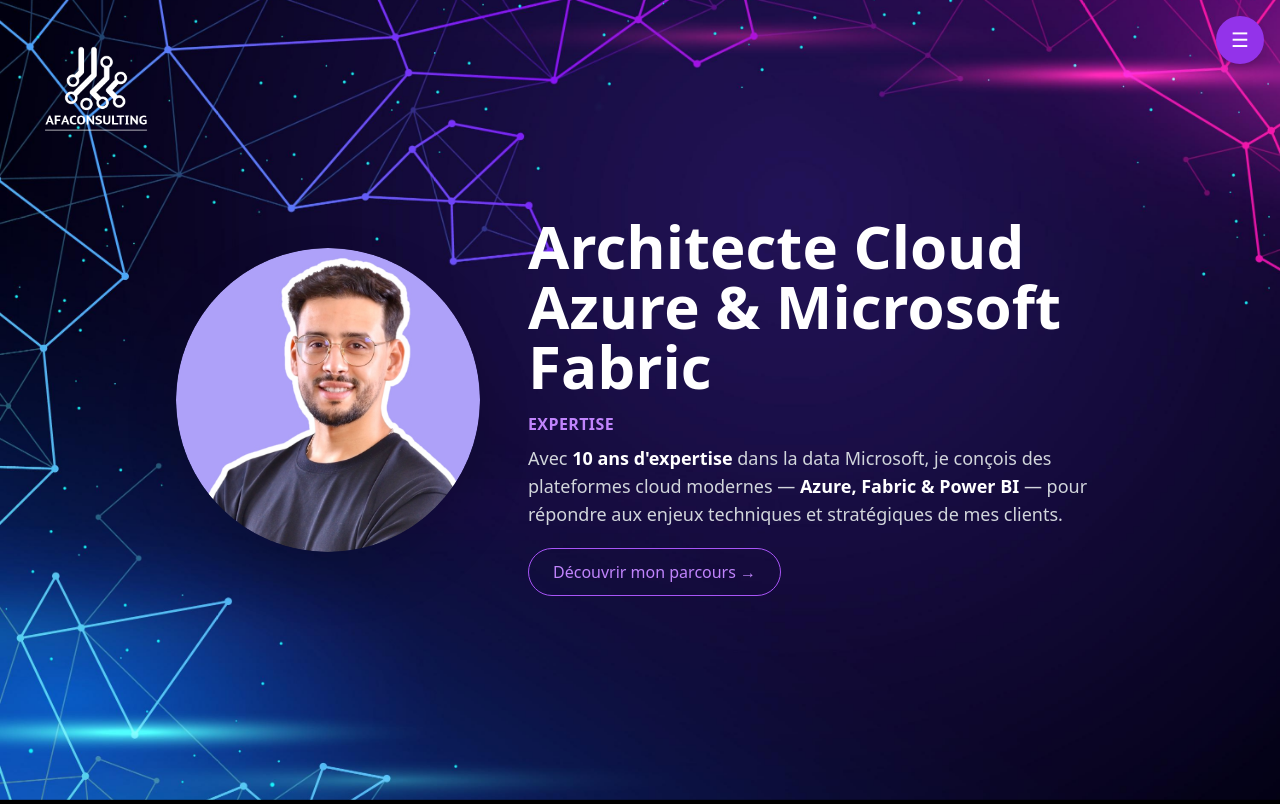
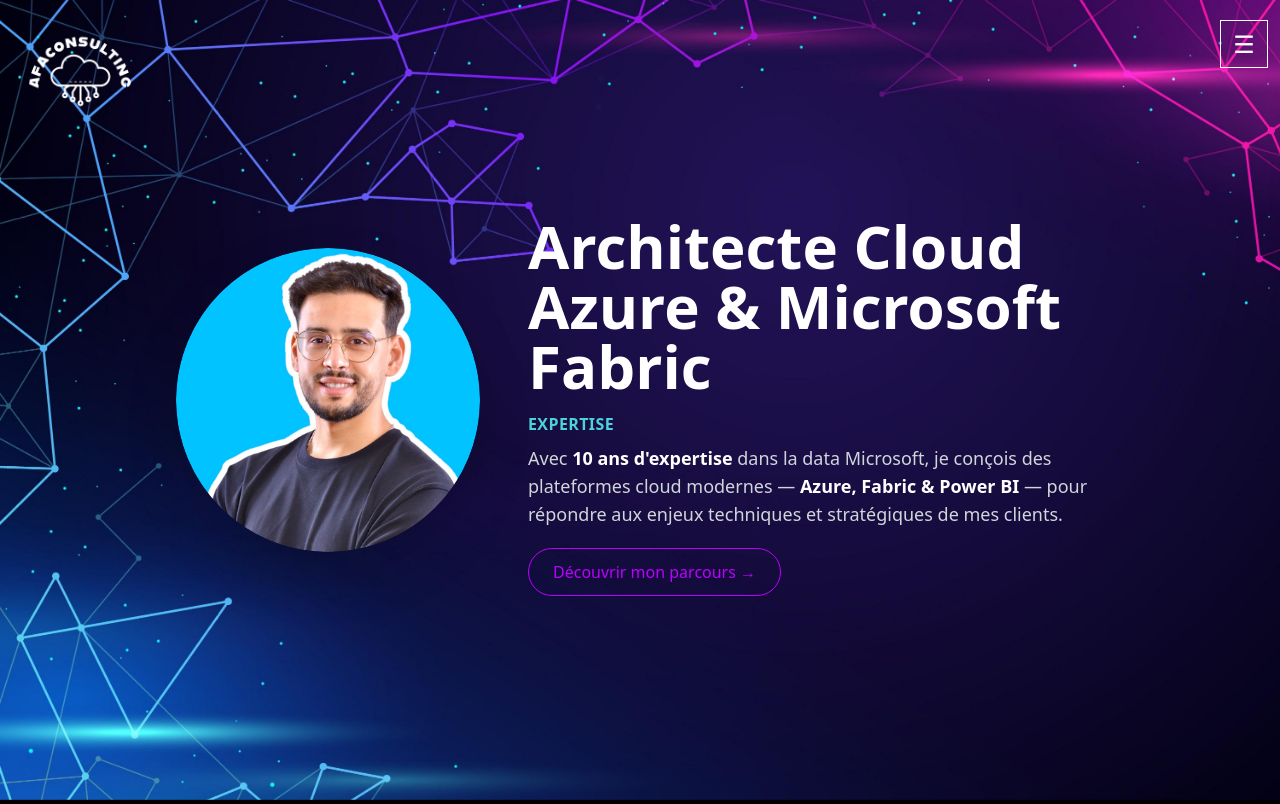
Before and after one commit to afataconsulting-ms/afataconsulting-site, a Flask app: page / in a window 1280 px wide. Shown: the top 804 px of the page. Run offline with Flask 3, Linux system fonts and the light colour scheme; some libraries are stand-ins or nearby versions.

Commit message:
improving colors and floating menu

```diff
--- a/templates/base.html
+++ b/templates/base.html
@@ -26,6 +26,8 @@
       height: 100%;
       object-fit: cover;
     }
+
+
   </style>
 </head>
 <body class="bg-black text-white font-sans">
@@ -44,21 +46,34 @@
 
   {% block content %}{% endblock %}
 
-  <!-- Bouton flottant -->
-  <div id="fabContainer" class="fixed top-2 right-2 md:top-4 md:right-4 z-40 flex flex-col items-end space-y-1 md:space-y-2 pointer-events-auto">
-    <button id="fabButton" class="bg-purple-600 hover:bg-purple-700 text-white w-8 h-8 md:w-12 md:h-12 rounded-full shadow-lg flex items-center justify-center text-base md:text-xl transition pointer-events-auto">
-      ☰
+<!-- Bouton hamburger / close -->
+<div id="fabContainer" class="fixed top-5 right-3 z-50">
+  <button id="fabButton" class="w-9 h-9 md:w-12 md:h-12 flex items-center justify-center border border-white text-white text-lg md:text-2xl bg-transparent hover:bg-white hover:text-black transition">
+    <span id="hamburgerIcon">☰</span>
+    <span id="closeIcon" style="display:none;">×</span>
   </button>
+</div>
 
-    <div id="fabSubMenu" class="hidden flex flex-col items-end space-y-1 md:space-y-2 text-right bg-transparent pointer-events-auto">
-      <a href="/" class="flex items-center space-x-2 text-white font-sans font-semibold tracking-tight hover:underline text-xs md:text-sm">Accueil</a>
-      <a href="{{ url_for('contact') }}" class="flex items-center space-x-2 text-white font-sans font-semibold tracking-tight hover:underline text-xs md:text-sm">Contactez-moi</a>
-      <div class="flex items-center space-x-2">
-        <img src="/static/svg/linkedin.svg" alt="LinkedIn" class="h-4 w-4 md:h-5 md:w-5">
-        <a href="https://www.linkedin.com/in/anas-fata-28212a85/" target="_blank" rel="noopener noreferrer" class="text-white font-sans font-semibold tracking-tight hover:underline text-xs md:text-sm">LinkedIn</a>
+
+<div id="sideMenu"
+     class="fixed top-20 right-0 h-auto min-h-[160px] w-56 text-white transform translate-x-full transition-transform duration-300 z-40 flex flex-col items-start p-4 space-y-4 shadow-lg rounded-l-xl bg-gradient-to-br from-[#1f004d]/90 to-[#0a0f2c]/90 backdrop-blur-md">
+
+  <!-- Liens -->
+  <a href="/" class="text-base font-medium hover:underline tracking-wide text-white-800">Accueil</a>
+  <a href="{{ url_for('contact') }}" class="text-base font-medium hover:underline tracking-wide text-white-800">Contactez-moi</a>
+
+  <!-- Icône LinkedIn -->
+  <div class="mt-1">
+    <a href="https://www.linkedin.com/in/anas-fata-28212a85/" target="_blank" aria-label="LinkedIn" class="hover:opacity-80">
+      <svg xmlns="http://www.w3.org/2000/svg" class="w-6 h-6" style="color: #f5f3f5;" fill="currentColor" viewBox="0 0 24 24">
+        <path d="M19 0h-14c-2.761 0-5 2.239-5 5v14c0 2.761 2.239 5 5 5h14c2.762 0 5-2.239 5-5v-14c0-2.761-2.238-5-5-5zm-11 19h-3v-10h3v10zm-1.5-11.268c-.966 0-1.75-.795-1.75-1.732s.784-1.732 1.75-1.732 1.75.795 1.75 1.732-.784 1.732-1.75 1.732zm13.5 11.268h-3v-5.604c0-3.368-4-3.113-4 0v5.604h-3v-10h3v1.43c1.396-2.586 7-2.777 7 2.476v6.094z"/>
+      </svg>
+    </a>
   </div>
+
 </div>
-  </div>
+
+
 
   <!-- Scripts -->
 <script src="https://unpkg.com/aos@2.3.1/dist/aos.js"></script>
@@ -66,17 +81,35 @@
   AOS.init({ duration: 1000, once: true });
 
 const fabButton = document.getElementById('fabButton');
-    const fabSubMenu = document.getElementById('fabSubMenu');
+const hamburgerIcon = document.getElementById('hamburgerIcon');
+const closeIcon = document.getElementById('closeIcon');
+const sideMenu = document.getElementById('sideMenu');
 
-    fabButton.addEventListener('click', () => {
-      fabSubMenu.classList.toggle('hidden');
+// Quand on clique sur le bouton principal
+fabButton.addEventListener('click', (e) => {
+  e.stopPropagation();
+  const menuOuvert = !sideMenu.classList.contains('translate-x-full');
+  if (menuOuvert) {
+    sideMenu.classList.add('translate-x-full');
+    hamburgerIcon.style.display = '';
+    closeIcon.style.display = 'none';
+  } else {
+    sideMenu.classList.remove('translate-x-full');
+    hamburgerIcon.style.display = 'none';
+    closeIcon.style.display = '';
+  }
 });
 
+// Fermer en cliquant hors du menu
 document.addEventListener('click', (event) => {
-      if (!fabButton.contains(event.target) && !fabSubMenu.contains(event.target)) {
-        fabSubMenu.classList.add('hidden');
+  if (!sideMenu.contains(event.target) && !fabButton.contains(event.target)) {
+    sideMenu.classList.add('translate-x-full');
+    hamburgerIcon.style.display = '';
+    closeIcon.style.display = 'none';
   }
 });
+
+
 </script>
 </body>
 </html>
--- a/templates/certifications_responsive.html
+++ b/templates/certifications_responsive.html
@@ -1,6 +1,6 @@
 <section class="relative py-12 md:py-24">
   <!-- Voile noir -->
-  <div class="absolute inset-0 bg-black/80"></div>
+  <div class="absolute inset-0 bg-black/10"></div>
 
   <!-- Contenu -->
   <div class="relative max-w-7xl mx-auto px-4 md:px-24">
@@ -17,7 +17,7 @@
          href="https://learn.microsoft.com/api/credentials/share/en-us/AnasFATA-1846/4F9E74F9108CCCA0?sharingId"
          target="_blank" rel="noopener noreferrer">
 
-        <img src="static/svg/azure.svg" alt="Microsoft Azure" class="w-14 h-14 mb-4">
+        <img src="static/AZ900.png" alt="Microsoft Azure" class="w-14 h-14 mb-4">
         <h3 class="text-sm sm:text-lg md:text-xl font-bold text-white mb-2 text-center">
           Microsoft Azure Notions fondamentales
         </h3>
@@ -31,7 +31,7 @@
          href="https://learn.microsoft.com/api/credentials/share/en-us/AnasFATA-1846/103C560C2B96F30C?sharingId"
          target="_blank" rel="noopener noreferrer">
 
-        <img src="static/svg/azure.svg" alt="Microsoft Azure" class="w-14 h-14 mb-4">
+        <img src="static/DP-203.png" alt="Microsoft Azure" class="w-14 h-14 mb-4">
         <h3 class="text-sm sm:text-lg md:text-xl font-bold text-white mb-2 text-center">
           Microsoft Azure Ingénierie de données
         </h3>
@@ -45,7 +45,7 @@
          href="https://learn.microsoft.com/api/credentials/share/en-us/AnasFATA-1846/58430A6D78B79B23?sharingId"
          target="_blank" rel="noopener noreferrer">
 
-        <img src="static/svg/fabric.svg" alt="Microsoft Fabric" class="w-14 h-14 mb-4">
+        <img src="static/fabric.png" alt="Microsoft Fabric" class="w-14 h-14 mb-4">
         <h3 class="text-sm sm:text-lg md:text-xl font-bold text-white mb-2 text-center">
           Microsoft Fabric Ingénierie de données
         </h3>
--- a/templates/index.html
+++ b/templates/index.html
@@ -6,13 +6,10 @@
 <header class="relative flex flex-col md:flex-row items-center justify-center px-4 md:px-6 min-h-screen overflow-hidden bg-transparent text-white">
 
 
-  <!-- Overlay noir léger si besoin -->
-   <!-- <div class="absolute inset-0 bg-black bg-opacity-50"></div>-->
-
-<a href="/" class="absolute top-4 left-4 z-20 flex items-center space-x-2">
-  <img src="/static/afa.png"
+<a href="/" class="fixed -top-12 -left-10 z-20 flex items-center space-x-2">
+  <img src="/static/afa4.png"
        alt="AfaConsulting Logo"
-       class="h-[120px] md:h-[160px] w-auto">
+       class="max-h-40 md:max-h-[240px] w-auto">
 </a>
 
   <!-- Fond animé -->
@@ -20,7 +17,7 @@
 
   <!-- Visuel -->
   <div class="relative z-10 flex-shrink-0 mb-6 md:mb-0 md:mr-12">
-    <img src="static/profil.jpg" alt="Photo de profil"
+    <img src="static/profil3.png" alt="Photo de profil"
          class="w-32 sm:w-40 md:w-[19rem] drop-shadow-2xl rounded-full">
   </div>
 
@@ -29,7 +26,7 @@
     <h1 class="text-2xl sm:text-3xl md:text-6xl font-bold leading-tight mb-3 md:mb-4">
       Architecte Cloud Azure & Microsoft Fabric
     </h1>
-    <p class="text-purple-400 font-semibold uppercase tracking-wide mb-2">
+    <p class="font-semibold uppercase tracking-wide mb-2" style="color:#4dd1dd">
       Expertise
     </p>
     <p class="text-sm sm:text-base md:text-lg leading-relaxed text-gray-300 mb-6 md:mb-8">
@@ -39,9 +36,12 @@
       pour répondre aux enjeux techniques et stratégiques de mes clients.
     </p>
 
-    <a href="#path" class="border border-purple-500 text-purple-400 px-4 py-2 md:px-6 md:py-3 rounded-full hover:bg-purple-500 hover:text-white transition text-sm sm:text-base">
-      Découvrir mon parcours →
-    </a>
+<a href="#path" class="border px-4 py-2 md:px-6 md:py-3 rounded-full transition text-sm sm:text-base"
+   style="border-color:#bb00ff; color:#bb00ff"
+   onmouseover="this.style.backgroundColor='#bb00ff'; this.style.color='white';"
+   onmouseout="this.style.backgroundColor='transparent'; this.style.color='#bb00ff';">
+  Découvrir mon parcours →
+</a>
   </div>
 </header>
 
@@ -54,7 +54,8 @@
 {% include "references.html" %}
 
 <!-- Footer -->
-<footer class="bg-[#0b0b0b] text-white py-4 md:py-8">
+<footer class="bg-[#0b0b0b] border-t border-white/10 shadow-[0_0_10px_#ffffff10] text-white py-4 md:py-8">
+
   <div class="max-w-7xl mx-auto px-4 md:px-6 flex flex-col md:flex-row items-center justify-between gap-3 md:gap-6">
     <div class="flex items-center space-x-2">
       <img src="/static/svg/linkedin.svg" alt="LinkedIn" class="h-5 w-5">
--- a/templates/path.html
+++ b/templates/path.html
@@ -1,7 +1,7 @@
 <section id="path" class="relative w-full py-20 overflow-hidden">
 
   <!-- Overlay noir semi-transparent -->
-  <div class="absolute inset-0 bg-black opacity-75"></div>
+  <div class="absolute inset-0 bg-black opacity-20"></div>
 
   <!-- Contenu -->
   <div class="relative z-10 max-w-7xl mx-auto px-4">
--- a/templates/services_responsive.html
+++ b/templates/services_responsive.html
@@ -1,6 +1,6 @@
 <section class="relative py-12 md:py-24">
   <!-- Voile noir -->
-  <div class="absolute inset-0 bg-black/80"></div>
+  <div class="absolute inset-0 bg-black/30"></div>
 
   <!-- Contenu -->
   <div class="relative max-w-7xl mx-auto px-4 md:px-24">
@@ -13,7 +13,7 @@
 <!-- Carte 1 -->
 <div class="bg-white/5 backdrop-blur-sm p-4 md:p-6 rounded-2xl shadow-lg hover:shadow-purple-500/20 transition transform duration-300 hover:-translate-y-1">
 
-        <h3 class="text-base sm:text-lg md:text-xl font-bold text-purple-400 mb-3">
+        <h3 class="text-base sm:text-lg md:text-xl font-bold mb-3" style="color:#bb00ff">
           Modernisation des plateformes BI/Data
         </h3>
         <p class="text-gray-300 text-sm sm:text-base md:text-lg mb-4">
@@ -30,7 +30,7 @@
 
 <!-- Carte 2 -->
 <div class="bg-white/5 backdrop-blur-sm p-4 md:p-6 rounded-2xl shadow-lg hover:shadow-purple-500/20 transition transform duration-300 hover:-translate-y-1">
-        <h3 class="text-base sm:text-lg md:text-xl font-bold text-purple-400 mb-3">
+        <h3 class="text-base sm:text-lg md:text-xl font-bold mb-3" style="color:#bb00ff">
           Industrialisation & automatisation
         </h3>
         <p class="text-gray-300 text-sm sm:text-base md:text-lg mb-4">
```
Also changed, not shown: templates/contact.html (+36 -10 lines), static/AZ900.png (added), static/DP-203.png (added), static/afa.png (deleted), static/afa3.png (added), static/afa4.png (added), static/afaconsulting.png (deleted), static/afaconsulting2.png (deleted), static/afaconsulting3.png (deleted), static/fabric.png (added), static/profil2.png (added), static/profil3.png (added), static/profil4.png (added). Lines whose indentation alone changed are shown as unchanged.
